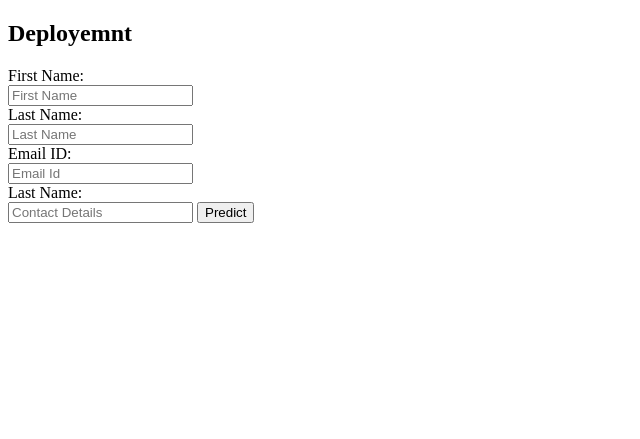
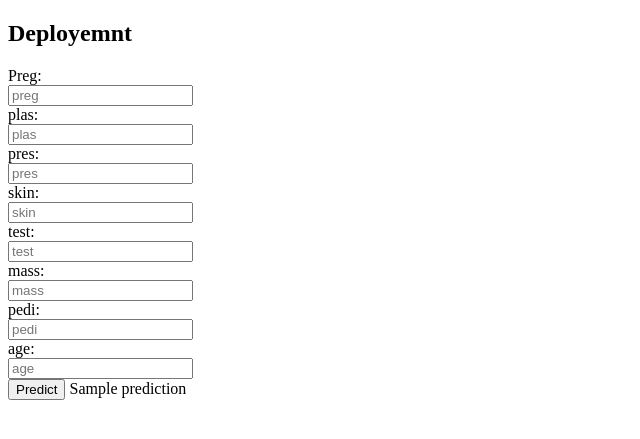
Before and after one commit to Thisisrohitmahale/Cancer-Patient-Model, a Flask app: template Flask_model/templates/Home.html in a window 1280 px wide. Shown: the top 439 px of the page, without its empty margins (0-640 px from the left). Run offline with Flask 2, Linux system fonts and the light colour scheme; the template is opened without the code that fills it: most values are stand-ins (such as "Sample title", 1, 10 or a date in 2020); parts of the project's set-up code (start-up, migrations or seed data) failed here and were passed over.

Commit message:
new changes

```diff
--- a/Flask_model/app.py
+++ b/Flask_model/app.py
@@ -7,7 +7,7 @@ print('[INFO] model loaded')
 
 @app.route('/')
 def hello_world():
-    return render_template('Welcome.html')
+    return render_template('Home.html')
 
 
 @app.route('/predict' , methods = ['post'])
--- a/Flask_model/templates/Home.html
+++ b/Flask_model/templates/Home.html
@@ -4,17 +4,29 @@
 
         <h2>Deployemnt</h2>
 
-        <form method='POST' action='/predict'>
-            <label for="fname">First Name:</label><br>
-            <input type="text" id="fname" name="fname" placeholder="First Name" required='required'><br>
-            <label for="lname">Last Name:</label><br>
-            <input type="text" id="lname" name="lname" placeholder="Last Name" required='required'><br>
-            <label for="email">Email ID:</label><br>
-            <input type="text" id="email" name="email"placeholder="Email Id" required='required'><br>
-            <label for="contact">Last Name:</label><br>
-            <input type="text" id="phone" name="phone" placeholder="Contact Details" required='required'>
+        <form method="POST" action = '/predict' >
+            <label for="preg">Preg:</label><br>
+            <input type="number" id="preg" name="preg" placeholder="preg" required='required'><br>
+            <label for="plas">plas:</label><br>
+            <input type="number" id="plas" name="plas" placeholder="plas" required='required'><br>
+            <label for="pres">pres:</label><br>
+            <input type="number" id="pres" name="pres" placeholder="pres" required='required'><br>
+            <label for="skin">skin:</label><br>
+            <input type="number" id="skin" name="skin" placeholder="skin" required='required'><br>
+            <label for="test">test:</label><br>
+            <input type="number" id="test" name="test" placeholder="test" required='required'><br>
+            <label for="mass">mass:</label><br>
+            <input type="number" id="mass" name="mass" placeholder="mass" required='required'><br>
+            <label for="pedi">pedi:</label><br>
+            <input type="number" id="pedi" name="pedi" placeholder="pedi" required='required'><br>
+            <label for="age">age:</label><br>
+            <input type="number" id="age" name="age" placeholder="age" required='required'><br>
 
             <button type='submit'> Predict</button>
+
+            <body>
+                {{prediction}}
+            </body>
         </form>
 
 
```
Also changed, not shown: Flask_model/templates/Home_Test.html (added, +22 -0 lines).
